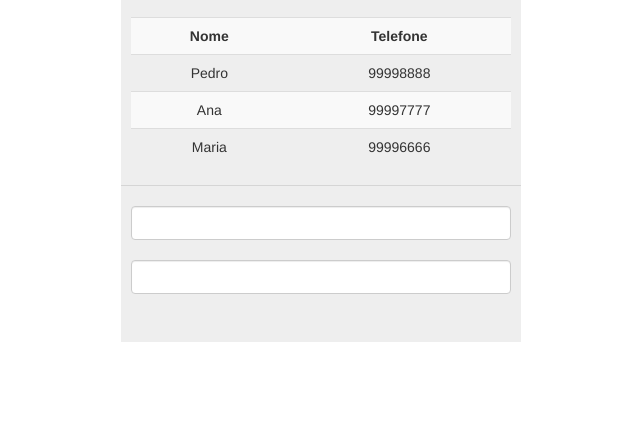
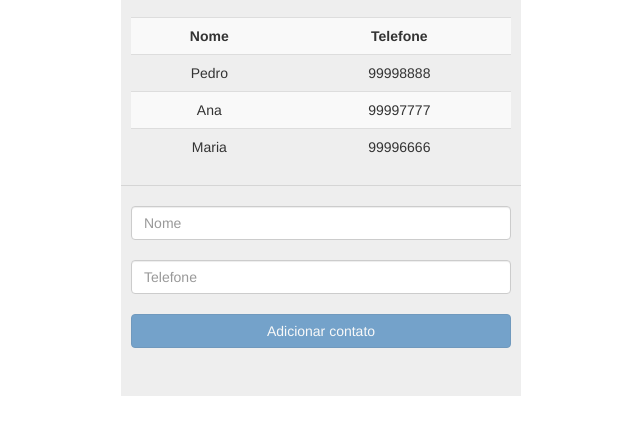
Before and after one commit to lhcabral/agenda-angularjs, a plain HTML site: page index.html in a window 1280 px wide. Shown: the part 117-552 px from the top of the page, without its empty margins (319-959 px from the left). Drawn offline with nearby package versions, Linux system fonts and the light colour scheme.

Commit message:
finalizado a aula do vídeo 2: ng-click, ng-model

```diff
--- a/index.html
+++ b/index.html
@@ -26,6 +26,12 @@
 		margin-left: auto;
 		margin-right: auto;
 	}
+	.btn{
+		width: 380px;
+		margin-top: 20px;
+		margin-left: auto;
+		margin-right: auto;
+	}
 	</style>
 	<script src="lib/angular/angular.js"></script>
 	<script>
@@ -37,6 +43,10 @@
 				{nome: "Ana", telefone: "99997777"},
 				{nome: "Maria", telefone: "99996666"}
 			];
+			$scope.adicionarContato = function (contato) {
+				$scope.contatos.push(angular.copy(contato));
+				delete $scope.contato;
+			};
 		});
 	</script>
 </head>
@@ -54,10 +64,9 @@
 			</tr>
 		</table>
 		<hr/>
-		<input class="form-control" type="text" ng-model="nome" />
-		<input class="form-control" type="text" ng-model="telefone" />
-		{{nome}}
-		{{telefone}}
+		<input class="form-control" type="text" ng-model="contato.nome" placeholder="Nome" />
+		<input class="form-control" type="text" ng-model="contato.telefone" placeholder="Telefone" />
+		<button class="btn btn-primary btn-block" ng-click="adicionarContato(contato)" ng-disabled="!contato.nome || !contato.telefone">Adicionar contato</button>
 	</div>
 
 </body>
```
